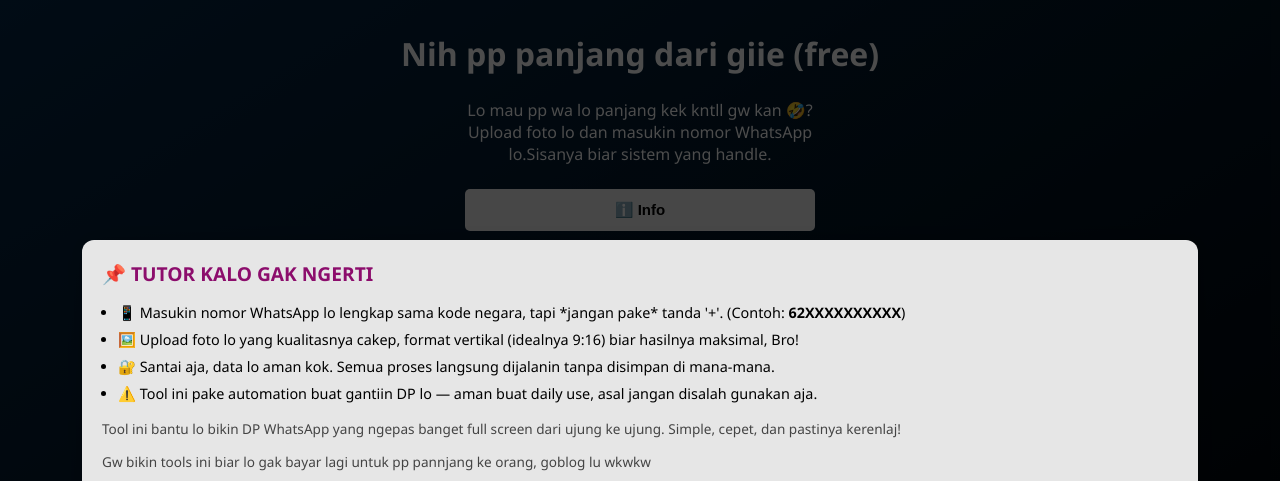
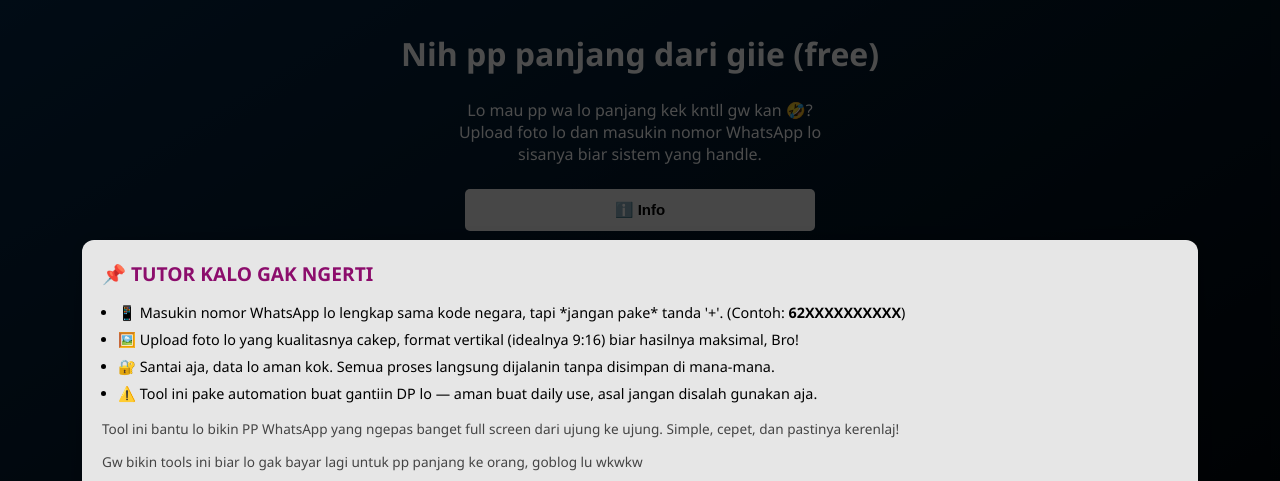
Before and after one commit to giienew/websitefullpp, a website: page public/index.html in a window 1280 px wide. Shown: the top 481 px of the page. Drawn offline with Linux system fonts and the light colour scheme.

Commit message:
Update index.html

```diff
--- a/public/index.html
+++ b/public/index.html
@@ -12,7 +12,7 @@
 
   <h1>Nih pp panjang dari giie (free)</h1>
   <p class="description">
-    Lo mau pp wa lo panjang kek kntll gw kan 🤣? Upload foto lo dan masukin nomor WhatsApp lo.Sisanya biar sistem yang handle.
+    Lo mau pp wa lo panjang kek kntll gw kan 🤣? Upload foto lo dan masukin nomor WhatsApp lo sisanya biar sistem yang handle.
   </p>
 
   <form id="uploadForm">
@@ -43,8 +43,8 @@
         <li>🔐 Santai aja, data lo aman kok. Semua proses langsung dijalanin tanpa disimpan di mana-mana.</li>
         <li>⚠️ Tool ini pake automation buat gantiin DP lo — aman buat daily use, asal jangan disalah gunakan aja.</li>
       </ul>
-      <p style="font-size: 0.85rem; opacity: 0.7;">Tool ini bantu lo bikin DP WhatsApp yang ngepas banget full screen dari ujung ke ujung. Simple, cepet, dan pastinya kerenlaj!</p>
-      <p style="font-size: 0.85rem; opacity: 0.7;">Gw bikin tools ini biar lo gak bayar lagi untuk pp pannjang ke orang, goblog lu wkwkw</p>
+      <p style="font-size: 0.85rem; opacity: 0.7;">Tool ini bantu lo bikin PP WhatsApp yang ngepas banget full screen dari ujung ke ujung. Simple, cepet, dan pastinya kerenlaj!</p>
+      <p style="font-size: 0.85rem; opacity: 0.7;">Gw bikin tools ini biar lo gak bayar lagi untuk pp panjang ke orang, goblog lu wkwkw</p>
       <button onclick="closeModal()">Dah paham kan lu ?</button>
     </div>
   </div>
```
